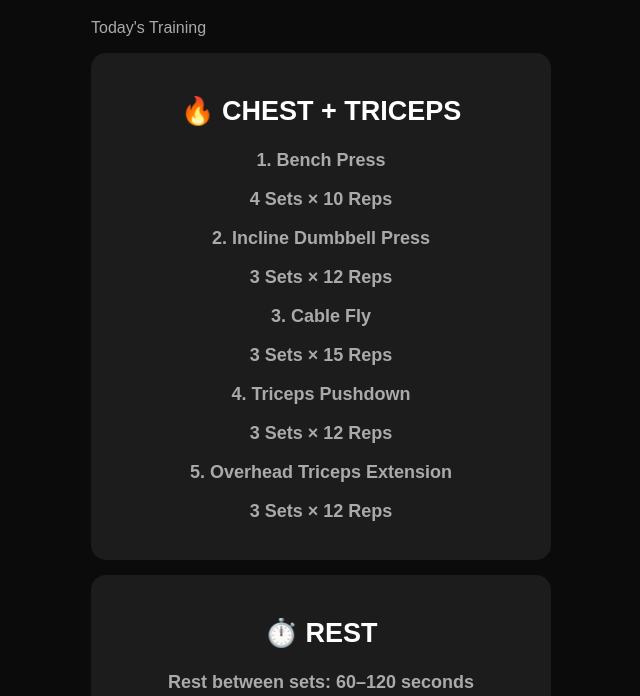
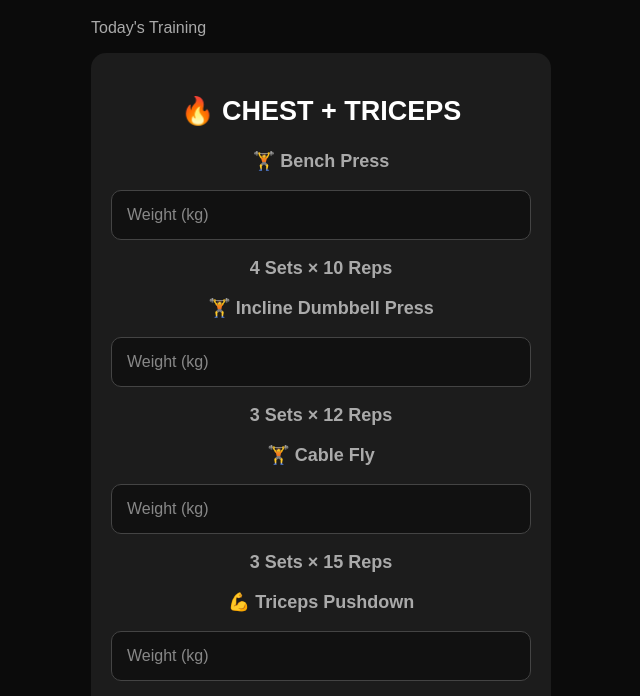
Before and after one commit to bolbolbenabdallah22-code/Bolbol-, a plain HTML site: page workout.html in a window 1280 px wide. Shown: the part 92-788 px from the top of the page, without its empty margins (319-959 px from the left). Drawn offline with Linux system fonts and the light colour scheme.

Commit message:
Enhance workout.html with emojis and input fields

```diff
--- a/workout.html
+++ b/workout.html
@@ -18,40 +18,87 @@
 
         <p>Today's Training</p>
 
+
         <div class="day">
 
             <h2>🔥 CHEST + TRICEPS</h2>
 
-            <p>1. Bench Press</p>
+            <p>🏋️ Bench Press</p>
+
+            <input
+                id="bench"
+                type="number"
+                placeholder="Weight (kg)"
+            >
+
             <p>4 Sets × 10 Reps</p>
 
-            <p>2. Incline Dumbbell Press</p>
+
+            <p>🏋️ Incline Dumbbell Press</p>
+
+            <input
+                id="incline"
+                type="number"
+                placeholder="Weight (kg)"
+            >
+
             <p>3 Sets × 12 Reps</p>
 
-            <p>3. Cable Fly</p>
+
+            <p>🏋️ Cable Fly</p>
+
+            <input
+                id="fly"
+                type="number"
+                placeholder="Weight (kg)"
+            >
+
             <p>3 Sets × 15 Reps</p>
 
-            <p>4. Triceps Pushdown</p>
+
+            <p>💪 Triceps Pushdown</p>
+
+            <input
+                id="pushdown"
+                type="number"
+                placeholder="Weight (kg)"
+            >
+
             <p>3 Sets × 12 Reps</p>
 
-            <p>5. Overhead Triceps Extension</p>
+
+            <p>💪 Overhead Triceps Extension</p>
+
+            <input
+                id="extension"
+                type="number"
+                placeholder="Weight (kg)"
+            >
+
             <p>3 Sets × 12 Reps</p>
 
         </div>
+
 
         <div class="day">
 
             <h2>⏱️ REST</h2>
 
-            <p>Rest between sets: 60–120 seconds</p>
+            <p>
+                Rest between sets:
+                60–120 seconds
+            </p>
 
         </div>
+
 
         <button onclick="completeWorkout()">
             ✅ COMPLETE WORKOUT
         </button>
 
+
         <p id="message"></p>
+
 
         <a class="back" href="dashboard.html">
             ← BACK
@@ -59,24 +106,76 @@
 
     </div>
 
+
     <script>
 
+        // Load saved weights
+
+        document.getElementById("bench").value =
+            localStorage.getItem("bench") || "";
+
+        document.getElementById("incline").value =
+            localStorage.getItem("incline") || "";
+
+        document.getElementById("fly").value =
+            localStorage.getItem("fly") || "";
+
+        document.getElementById("pushdown").value =
+            localStorage.getItem("pushdown") || "";
+
+        document.getElementById("extension").value =
+            localStorage.getItem("extension") || "";
+
+
         function completeWorkout() {
+
+            // Save weights
+
+            localStorage.setItem(
+                "bench",
+                document.getElementById("bench").value
+            );
+
+            localStorage.setItem(
+                "incline",
+                document.getElementById("incline").value
+            );
+
+            localStorage.setItem(
+                "fly",
+                document.getElementById("fly").value
+            );
+
+            localStorage.setItem(
+                "pushdown",
+                document.getElementById("pushdown").value
+            );
+
+            localStorage.setItem(
+                "extension",
+                document.getElementById("extension").value
+            );
+
+
+            // Count workout
 
             let workouts =
                 Number(localStorage.getItem("workouts")) || 0;
 
             workouts++;
 
+
             localStorage.setItem(
                 "workouts",
                 workouts
             );
 
+
             localStorage.setItem(
                 "workoutCompleted",
                 "true"
             );
+
 
             document.getElementById("message").textContent =
                 "🔥 Workout completed! Total: " +
@@ -88,4 +187,4 @@
 
 </body>
 
-</html>
+    </html>
```
